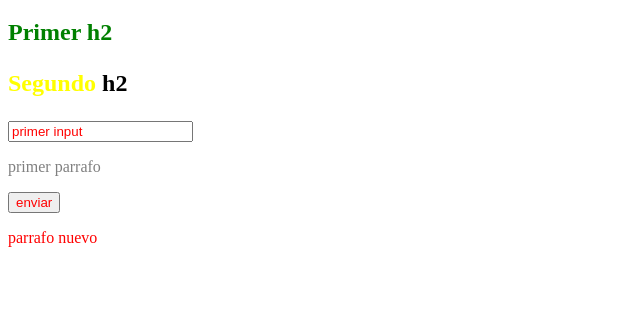
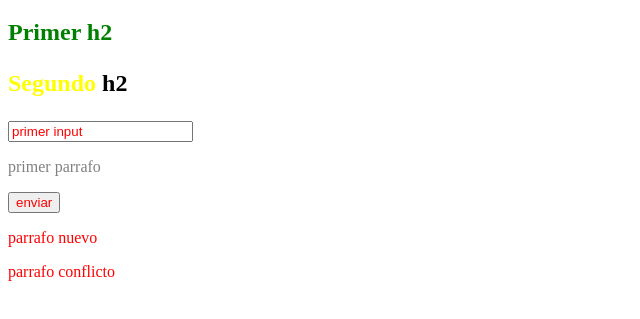
Before and after one commit to denisalva/gitcss, a plain HTML site: page index.html in a window 1280 px wide. Shown: the part 61-380 px from the top of the page, without its empty margins (0-640 px from the left). Drawn offline with Linux system fonts and the light colour scheme.

Commit message:
se agrego parrafo conflicto

```diff
--- a/index.html
+++ b/index.html
@@ -15,5 +15,6 @@
     <p id="parrafo">primer parrafo</p>
     <button type="submit">enviar</button>
     <p>parrafo nuevo</p>
+    <p>parrafo conflicto</p>
 </body>
 </html>
```
